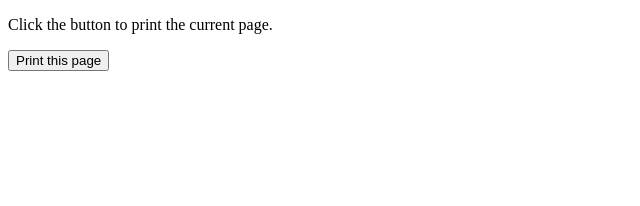
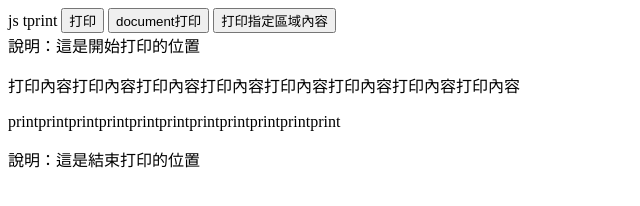
Before and after one commit to JacobHsu/print, a plain HTML site: page dist/index.html in a window 1280 px wide. Shown: the whole page, without its empty margins (0-640 px from the left). Drawn offline with Linux system fonts and the light colour scheme.

Commit message:
https://blog.csdn.net/sscrazy/article/details/5837715

```diff
--- a/dist/index.html
+++ b/dist/index.html
@@ -1,16 +1,40 @@
 <!DOCTYPE html>
 <html>
+<head>js tprint</head>
 <body>
 
-<p>Click the button to print the current page.</p>
+<button id="button" onclick="qrprint()">打印</button>
+<button onclick="varitext();">document打印</button>
+<input type="button" onclick="doPrint()" value="打印指定區域內容" />
 
-<button onclick="myFunction()">Print this page</button>
+<div>
+    說明：這是開始打印的位置<br><!--startprint-->
+    <p>打印內容打印內容打印內容打印內容打印內容打印內容打印內容打印內容<p>
+    <p>printprintprintprintprintprintprintprintprintprintprint</p>
+    <!--endprint-->說明：這是結束打印的位置<br>
+</div>
 
 <script>
-function myFunction() {
+function qrprint() {
     window.print();
+}
+function varitext(text){
+	text=document;
+	print(text);
+}
+</script>
+<script>
+function doPrint() {
+	bdhtml=window.document.body.innerHTML;
+	sprnstr="<!--startprint-->";
+	eprnstr="<!--endprint-->";
+	prnhtml=bdhtml.substr(bdhtml.indexOf(sprnstr)+17);
+	prnhtml=prnhtml.substring(0,prnhtml.indexOf(eprnstr));
+	window.document.body.innerHTML=prnhtml;
+	window.print();
 }
 </script>
 
+
 </body>
 </html>
```
Also changed, not shown: 1 other file.
